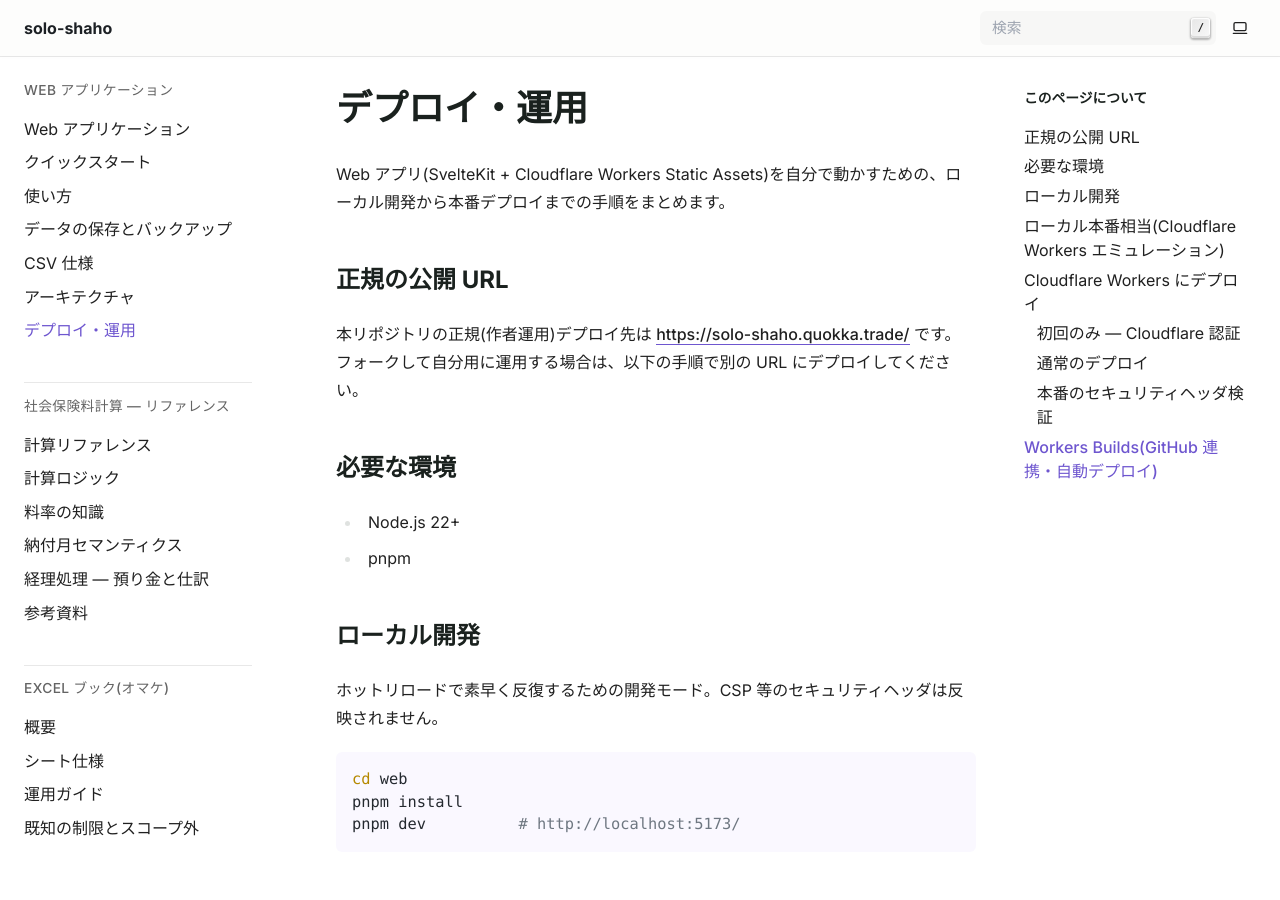
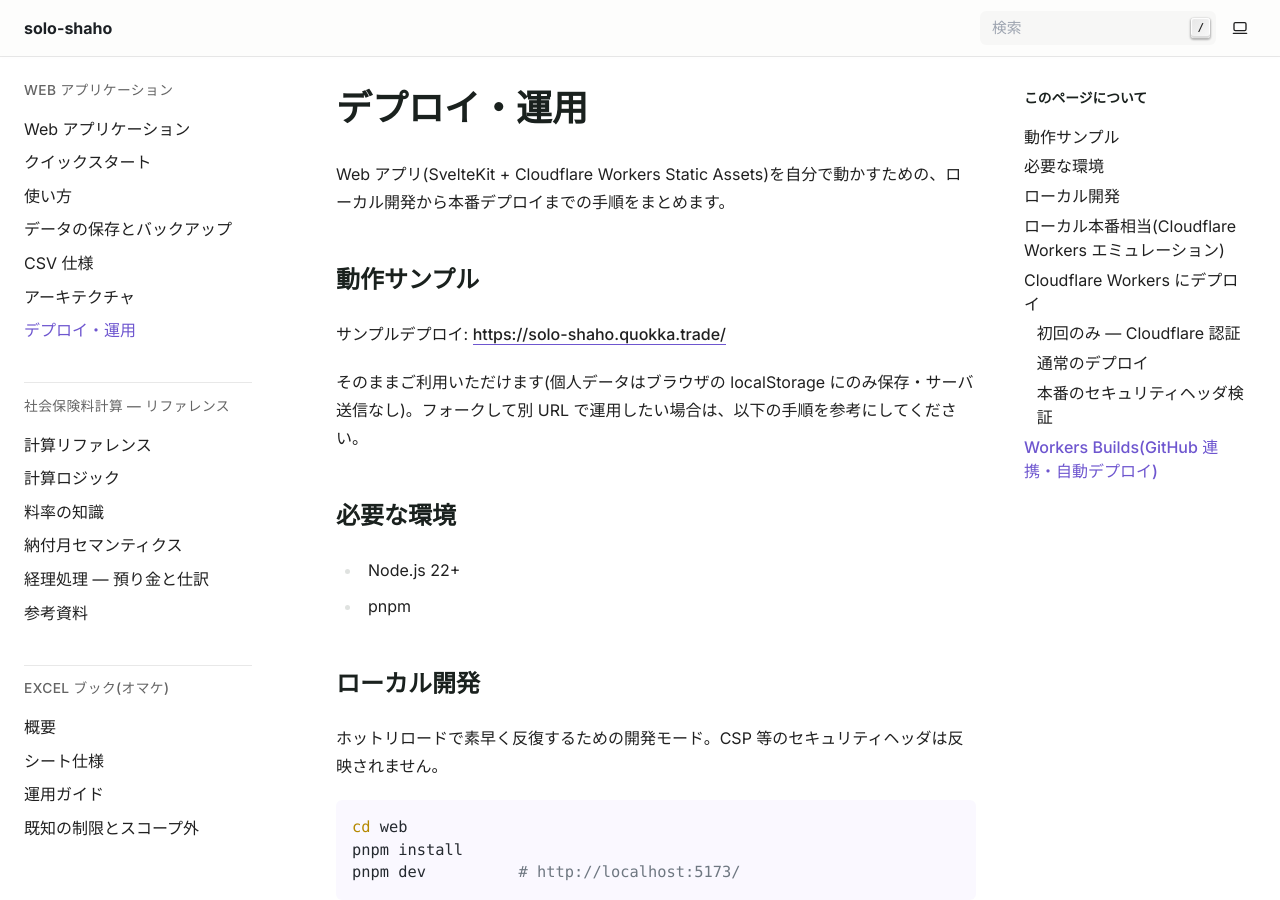
Before and after one commit to drillan/solo-shaho, a Sphinx documentation site: the page built from docs/web/deploy.md, in a window 1280 px wide and 900 px high. Built offline with Sphinx 7.4.7, drawn with Linux system fonts in a browser that asks for light colours.

Commit message:
docs: soften "正規" wording to "動作サンプル"
「正規(作者運用)」は重々しいため、A スタンス(自分用 OSS)のトーンに
合わせて「動作サンプル」+「そのままご利用可」表記に変更。
個人データがブラウザ内のみに保存されることも明示し、サンプル兼
実用デプロイであることが伝わるようにした。

Co-Authored-By: Claude Opus 4.7 (1M context) <noreply@anthropic.com>

```diff
--- a/docs/web/deploy.md
+++ b/docs/web/deploy.md
@@ -2,9 +2,11 @@
 
 Web アプリ(SvelteKit + Cloudflare Workers Static Assets)を自分で動かすための、ローカル開発から本番デプロイまでの手順をまとめます。
 
-## 正規の公開 URL
+## 動作サンプル
 
-本リポジトリの正規(作者運用)デプロイ先は **<https://solo-shaho.quokka.trade/>** です。フォークして自分用に運用する場合は、以下の手順で別の URL にデプロイしてください。
+サンプルデプロイ: **<https://solo-shaho.quokka.trade/>**
+
+そのままご利用いただけます(個人データはブラウザの localStorage にのみ保存・サーバ送信なし)。フォークして別 URL で運用したい場合は、以下の手順を参考にしてください。
 
 ## 必要な環境
 
```
Also changed, not shown: README.md (+1 -1 lines).
